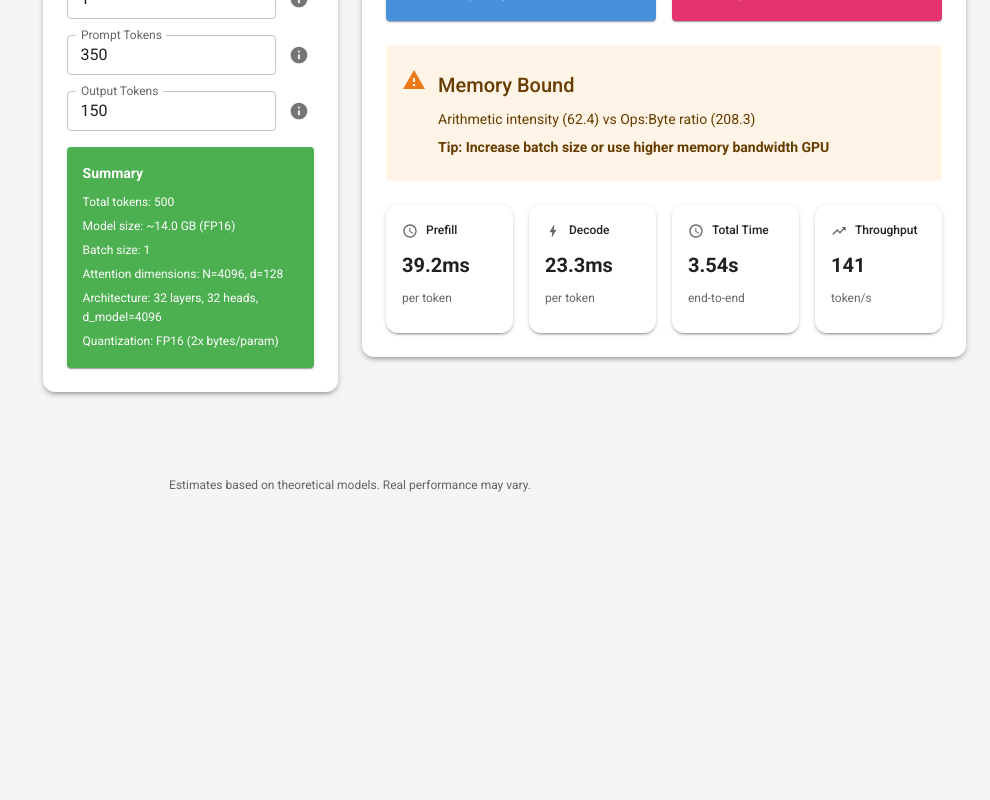
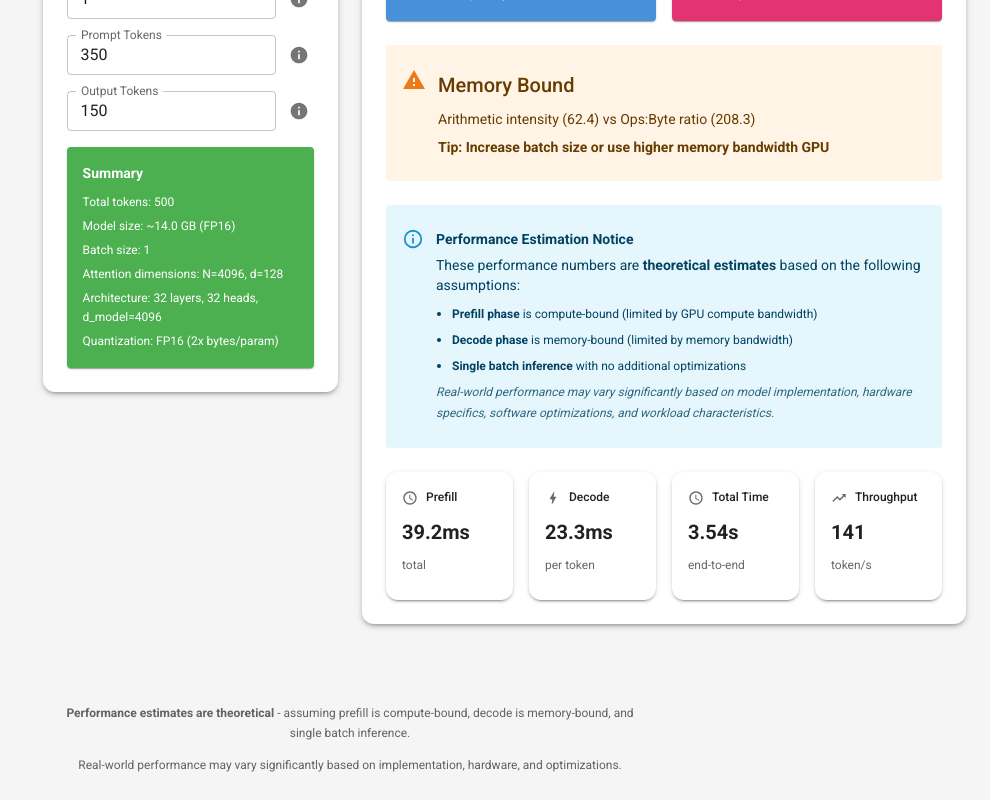
Before and after one commit to NickCao/edge-device-dataset, a React (Vite) app in the folder frontend/: page / in a window 1280 px wide. Shown: the part 864-1664 px from the top of the page, without its empty margins (290-1280 px from the left). Before the commit the page ends 1384 px from the top, so only its background shows below. Built offline with nearby package versions, Linux system fonts and the light colour scheme.

Commit message:
Add disclaimer

```diff
--- a/frontend/src/components/AIModelCalculator.tsx
+++ b/frontend/src/components/AIModelCalculator.tsx
@@ -245,9 +245,13 @@ export const AIModelCalculator: React.FC = () => {
         </TabPanel>
 
         {/* Footer */}
-        <Box sx={{ textAlign: 'center', py: 3, mt: 4 }}>
+        <Box sx={{ textAlign: 'center', py: 3, mt: 4, maxWidth: 600, mx: 'auto' }}>
+          <Typography variant="caption" color="text.secondary" sx={{ display: 'block', mb: 1 }}>
+            <strong>Performance estimates are theoretical</strong> - assuming prefill is compute-bound,
+            decode is memory-bound, and single batch inference.
+          </Typography>
           <Typography variant="caption" color="text.secondary">
-            Estimates based on theoretical models. Real performance may vary.
+            Real-world performance may vary significantly based on implementation, hardware, and optimizations.
           </Typography>
         </Box>
       </Container>
--- a/frontend/src/components/ResultsDisplay.tsx
+++ b/frontend/src/components/ResultsDisplay.tsx
@@ -198,6 +198,41 @@ export const ResultsDisplay: React.FC<ResultsDisplayProps> = ({ gpu, results })
         </Typography>
       </Alert>
 
+      {/* Performance Estimation Notice */}
+      <Alert severity="info" sx={{ p: 2 }}>
+        <Box sx={{ display: 'flex', alignItems: 'flex-start', gap: 1 }}>
+          <Box>
+            <Typography variant="subtitle2" sx={{ fontWeight: 'bold', mb: 0.5 }}>
+              Performance Estimation Notice
+            </Typography>
+            <Typography variant="body2" sx={{ mb: 1 }}>
+              These performance numbers are <strong>theoretical estimates</strong> based on the following assumptions:
+            </Typography>
+            <Box component="ul" sx={{ m: 0, pl: 2, '& li': { mb: 0.5 } }}>
+              <li>
+                <Typography variant="caption">
+                  <strong>Prefill phase</strong> is compute-bound (limited by GPU compute bandwidth)
+                </Typography>
+              </li>
+              <li>
+                <Typography variant="caption">
+                  <strong>Decode phase</strong> is memory-bound (limited by memory bandwidth)
+                </Typography>
+              </li>
+              <li>
+                <Typography variant="caption">
+                  <strong>Single batch inference</strong> with no additional optimizations
+                </Typography>
+              </li>
+            </Box>
+            <Typography variant="caption" sx={{ fontStyle: 'italic', opacity: 0.8 }}>
+              Real-world performance may vary significantly based on model implementation,
+              hardware specifics, software optimizations, and workload characteristics.
+            </Typography>
+          </Box>
+        </Box>
+      </Alert>
+
       {/* Performance Metrics */}
       <Box sx={{
         display: 'grid',
@@ -216,7 +251,7 @@ export const ResultsDisplay: React.FC<ResultsDisplayProps> = ({ gpu, results })
               {formatTime(results.prefillTime)}
             </Typography>
             <Typography variant="caption" color="text.secondary">
-              per token
+              total
             </Typography>
           </CardContent>
         </Card>
```
